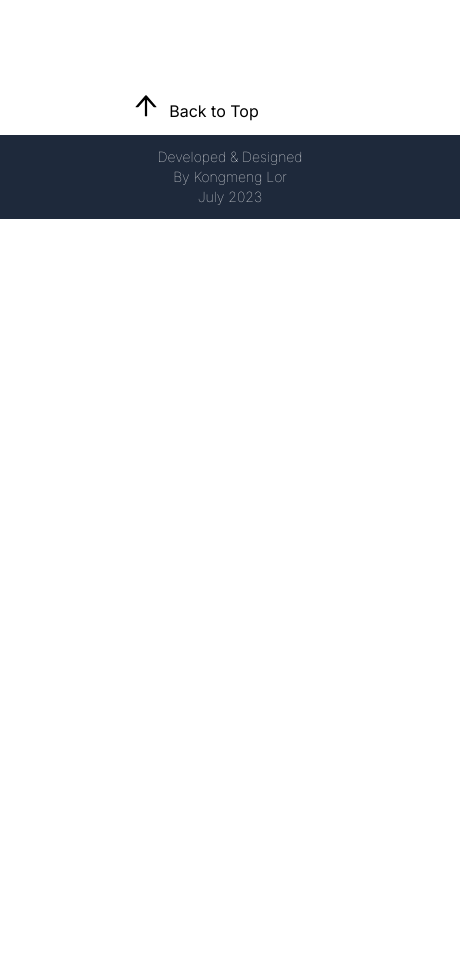
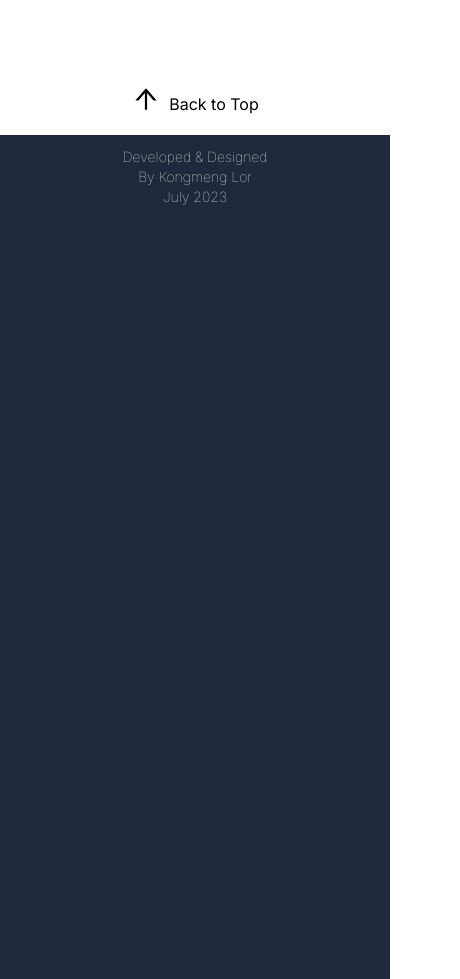
Before and after one commit to lorxx504-Kongmeng/final-portfolio, a Next.js app: page / in a window 390 px wide. Shown: the part 5240-6219 px from the top of the page, 460 px wide, since content can reach past the window. Before the commit the page ends 5459 px from the top, so only its background shows below. Built offline with nearby package versions, Linux system fonts and the light colour scheme.

Commit message:
trying to fix footer

```diff
--- a/components/footer/footer.jsx
+++ b/components/footer/footer.jsx
@@ -2,10 +2,12 @@ import React from 'react'
 
 const Footer = () => {
   return (
-        <footer className='text-sm text-center font-thin p-3 bg-slate-800 text-white w-[460px] h-full sm:w-full'>
-            <p>Developed & Designed</p>
-            <p>By Kongmeng Lor</p>
-            <p>July 2023</p>
+        <footer className="w-full h-screen text-center break-normal">
+            <div className='text-sm text-center font-thin p-3 bg-slate-800 text-white h-full sm:w-full'>
+              <p>Developed & Designed</p>
+              <p>By Kongmeng Lor</p>
+              <p>July 2023</p>
+            </div>
         </footer>
   )
 }
```
